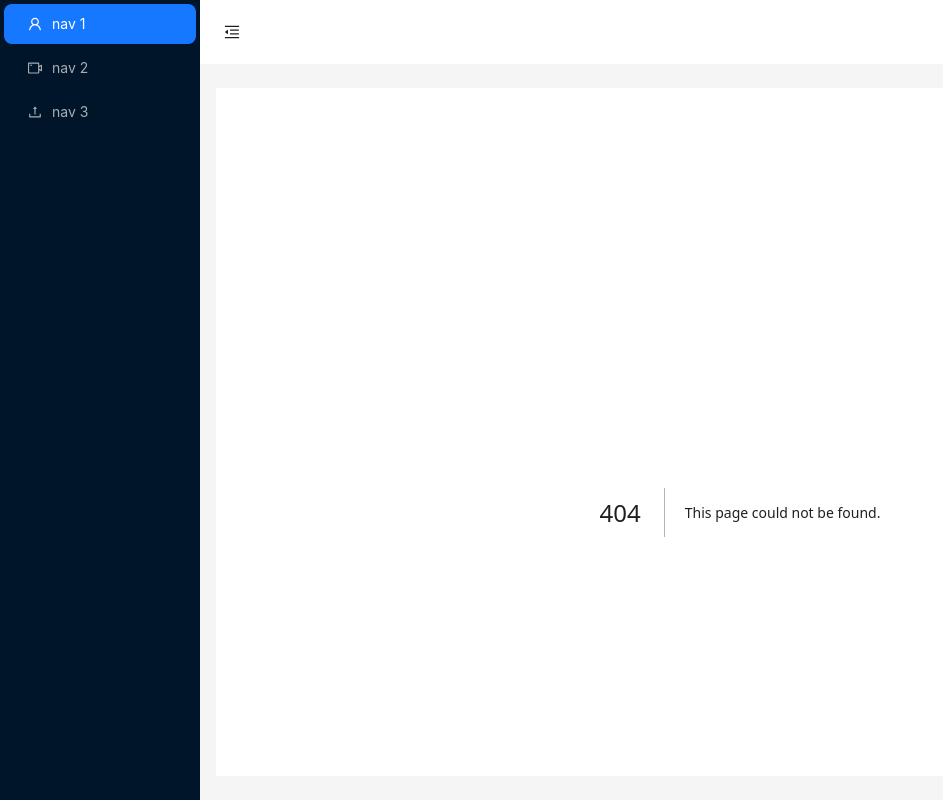
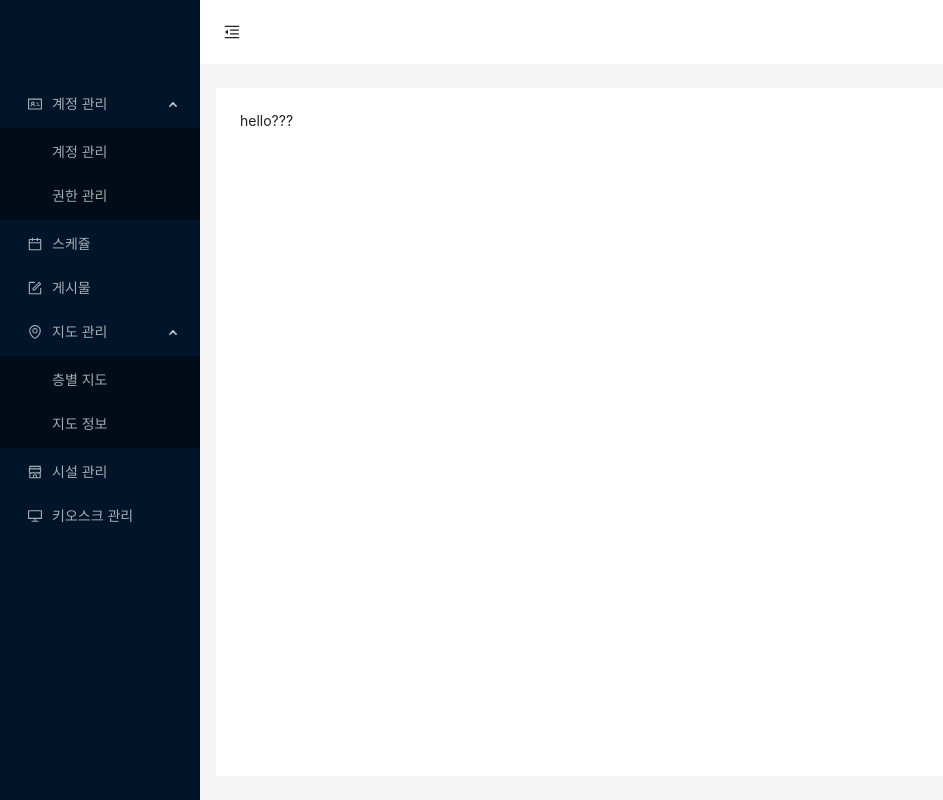
Before and after one commit to limlimlimlimlimlim/tov-cms, a Next.js app in the folder apps/cms-fe/: page /test2 in a window 1280 px wide. Before the commit this address had no page. Shown: the whole page, without its empty margins (0-943 px from the left). Built offline with nearby package versions, Linux system fonts and the light colour scheme.

Commit message:
feat: #4 construct menu

```diff
--- a/apps/cms-fe/app/globals.css
+++ b/apps/cms-fe/app/globals.css
@@ -36,7 +36,6 @@ body {
 }
 
 body {
-  color: rgb(var(--foreground-rgb));
   background: linear-gradient(
       to bottom,
       transparent,
--- /dev/null
+++ b/apps/cms-fe/app/test2/page.tsx
@@ -0,0 +1,3 @@
+export default function Test2() {
+  return <>hello???</>;
+}
--- a/apps/cms-fe/components/app-sider/app-sider.tsx
+++ b/apps/cms-fe/components/app-sider/app-sider.tsx
@@ -1,37 +1,72 @@
-import { Layout, Menu } from "antd";
+import { Layout, Menu, MenuProps } from "antd";
 import {
-  UploadOutlined,
-  UserOutlined,
-  VideoCameraOutlined,
+  CalendarOutlined,
+  DesktopOutlined,
+  EnvironmentOutlined,
+  FormOutlined,
+  IdcardOutlined,
+  ShopOutlined,
 } from "@ant-design/icons";
+import Link from "next/link";
+
+import styles from "./styles.module.css";
 
 const { Sider } = Layout;
+
+type MenuItem = Required<MenuProps>["items"][number];
+
+function getItem(
+  label: React.ReactNode,
+  key: React.Key,
+  icon?: React.ReactNode,
+  children?: MenuItem[],
+  type?: "group"
+): MenuItem {
+  return {
+    key,
+    icon,
+    children,
+    label,
+    type,
+  } as MenuItem;
+}
+
+const items: MenuItem[] = [
+  getItem("계정 관리", "account", <IdcardOutlined />, [
+    getItem(<Link href="/account/list">계정 관리</Link>, "/account/list"),
+    getItem(<Link href="/permission/list">권한 관리</Link>, "/permission/list"),
+  ]),
+  getItem(
+    <Link href="/schedule/list">스케쥴</Link>,
+    "schedule",
+    <CalendarOutlined />
+  ),
+  getItem(<Link href="/posts/list">게시물</Link>, "posts", <FormOutlined />),
+  getItem("지도 관리", "map", <EnvironmentOutlined />, [
+    getItem(<Link href="/map/floor/list">층별 지도</Link>, "/map/floor/list"),
+    getItem(<Link href="/map/info/list">지도 정보</Link>, "/map/info/list"),
+  ]),
+  getItem(
+    <Link href="/facility/list">시설 관리</Link>,
+    "facility",
+    <ShopOutlined />
+  ),
+  getItem(
+    <Link href="/kiosk/list">키오스크 관리</Link>,
+    "kiosk",
+    <DesktopOutlined />
+  ),
+];
 
 export default function AppSider({ collapsed }) {
   return (
     <Sider trigger={null} collapsible collapsed={collapsed}>
-      <div className="demo-logo-vertical" />
+      <div className={styles.logo} />
       <Menu
         theme="dark"
         mode="inline"
-        defaultSelectedKeys={["1"]}
-        items={[
-          {
-            key: "1",
-            icon: <UserOutlined />,
-            label: "nav 1",
-          },
-          {
-            key: "2",
-            icon: <VideoCameraOutlined />,
-            label: "nav 2",
-          },
-          {
-            key: "3",
-            icon: <UploadOutlined />,
-            label: "nav 3",
-          },
-        ]}
+        items={items}
+        defaultOpenKeys={["account", "map"]}
       />
     </Sider>
   );
--- /dev/null
+++ b/apps/cms-fe/components/app-sider/styles.module.css
@@ -0,0 +1,3 @@
+.logo {
+  height: 80px;
+}
```
